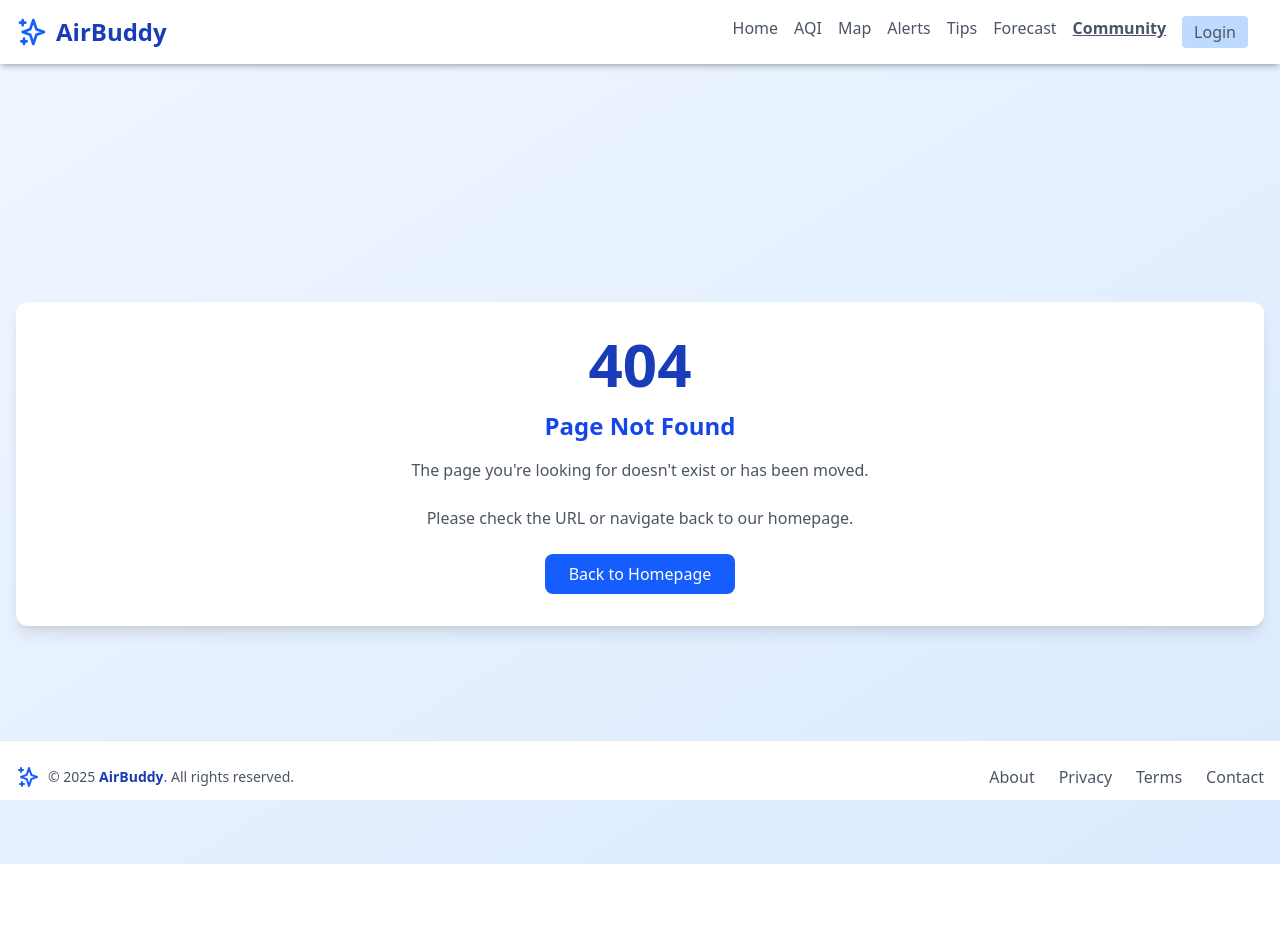
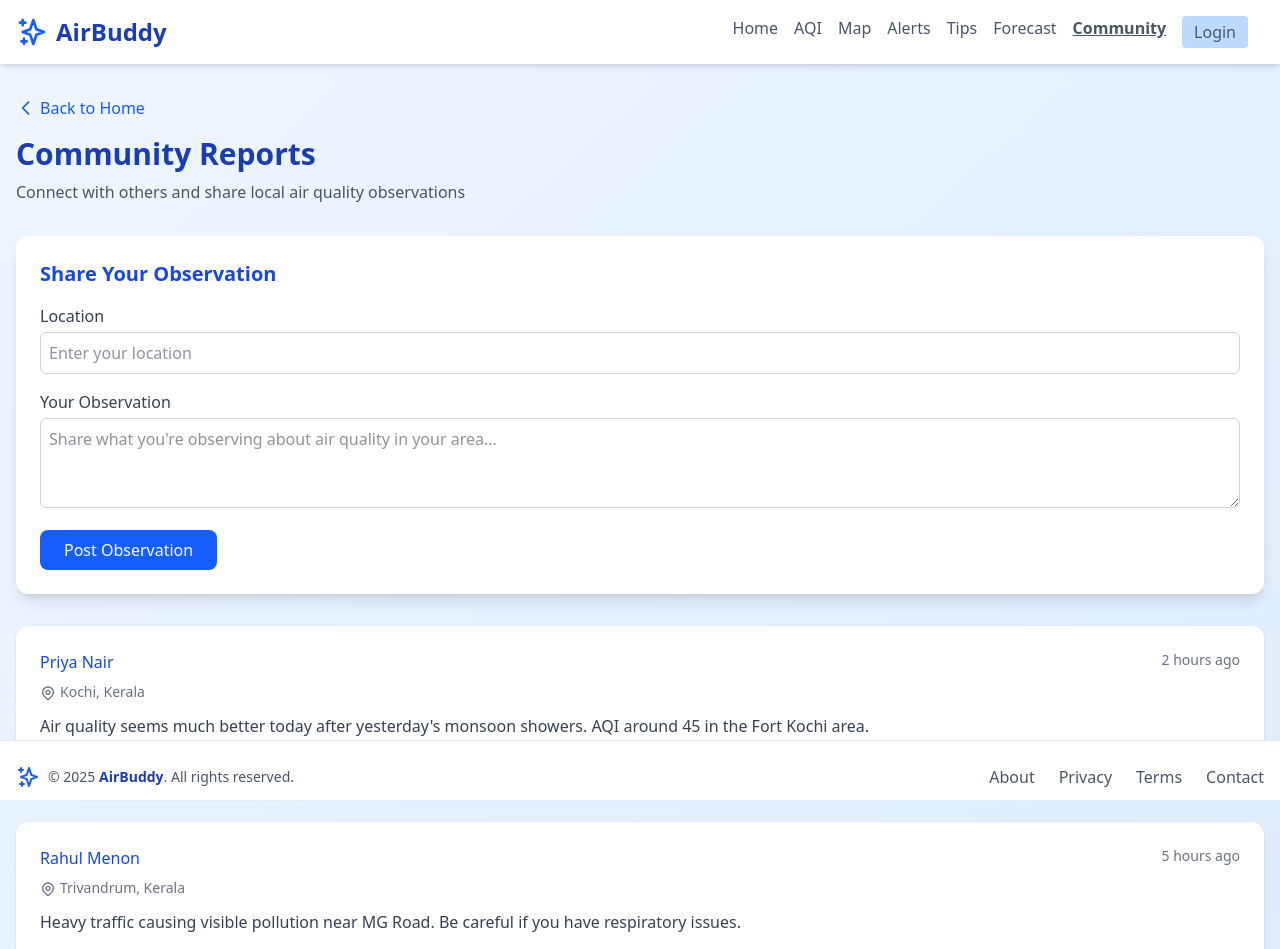
Before and after one commit to Scemworks/gdg-solutions-hackathon, a Next.js app in the folder airbuddy-frontend/: page /community in a window 1280 px wide. Before the commit this address had no page. Shown: the top 949 px of the page. Before the commit the page ends 864 px from the top, so only its background shows below. Built offline with nearby package versions, Linux system fonts and the light colour scheme.

Commit message:
Added community page

```diff
--- /dev/null
+++ b/airbuddy-frontend/src/app/community/page.tsx
@@ -0,0 +1,175 @@
+"use client";
+
+import React, { useState } from 'react';
+import { useRouter } from 'next/navigation';
+
+interface CommunityPost {
+    id: string;
+    author: string;
+    location: string;
+    date: string;
+    content: string;
+    likes: number;
+    comments: number;
+}
+
+export default function CommunityPage() {
+    const router = useRouter();
+    const [newPost, setNewPost] = useState('');
+    const [location, setLocation] = useState('');
+
+    // Mock community posts data
+    const [communityPosts, setCommunityPosts] = useState<CommunityPost[]>([
+        {
+            id: '1',
+            author: 'Priya Nair',
+            location: 'Kochi, Kerala',
+            date: '2 hours ago',
+            content: 'Air quality seems much better today after yesterday\'s monsoon showers. AQI around 45 in the Fort Kochi area.',
+            likes: 12,
+            comments: 3
+        },
+        {
+            id: '2',
+            author: 'Rahul Menon',
+            location: 'Trivandrum, Kerala',
+            date: '5 hours ago',
+            content: 'Heavy traffic causing visible pollution near MG Road. Be careful if you have respiratory issues.',
+            likes: 8,
+            comments: 5
+        },
+        {
+            id: '3',
+            author: 'Anjali Thomas',
+            location: 'Munnar, Kerala',
+            date: '1 day ago',
+            content: 'The air quality in the hills is excellent today! Perfect for outdoor activities. AQI reading of just 25.',
+            likes: 15,
+            comments: 7
+        }
+    ]);
+
+    const handlePostSubmit = (e: React.FormEvent) => {
+        e.preventDefault();
+        if (newPost.trim() === '' || location.trim() === '') return;
+
+        const newCommunityPost: CommunityPost = {
+            id: Date.now().toString(),
+            author: 'You',
+            location: location,
+            date: 'Just now',
+            content: newPost,
+            likes: 0,
+            comments: 0
+        };
+
+        setCommunityPosts([newCommunityPost, ...communityPosts]);
+        setNewPost('');
+        setLocation('');
+    };
+
+    const handleLikePost = (postId: string) => {
+        setCommunityPosts(
+            communityPosts.map(post =>
+                post.id === postId ? { ...post, likes: post.likes + 1 } : post
+            )
+        );
+    };
+
+    return (
+        <div className="min-h-screen bg-gradient-to-br from-blue-50 to-blue-100 dark:from-gray-900 dark:to-blue-950">
+            <div className="container mx-auto px-4 py-8">
+                {/* Header */}
+                <header className="mb-8">
+                    <button
+                        onClick={() => router.push('/')}
+                        className="mb-4 flex items-center text-blue-600 dark:text-blue-400 hover:underline"
+                    >
+                        <svg className="w-5 h-5 mr-1" fill="none" stroke="currentColor" viewBox="0 0 24 24" xmlns="http://www.w3.org/2000/svg">
+                            <path strokeLinecap="round" strokeLinejoin="round" strokeWidth={2} d="M15 19l-7-7 7-7" />
+                        </svg>
+                        Back to Home
+                    </button>
+                    <h1 className="text-3xl font-bold text-blue-800 dark:text-blue-300">Community Reports</h1>
+                    <p className="text-gray-600 dark:text-gray-300 mt-2">
+                        Connect with others and share local air quality observations
+                    </p>
+                </header>
+
+                {/* Post form */}
+                <div className="bg-white dark:bg-gray-800 rounded-xl shadow-lg p-6 mb-8">
+                    <h2 className="text-xl font-semibold text-blue-700 dark:text-blue-300 mb-4">Share Your Observation</h2>
+                    <form onSubmit={handlePostSubmit}>
+                        <div className="mb-4">
+                            <label htmlFor="location" className="block text-gray-700 dark:text-gray-300 mb-1">Location</label>
+                            <input
+                                type="text"
+                                id="location"
+                                value={location}
+                                onChange={(e) => setLocation(e.target.value)}
+                                placeholder="Enter your location"
+                                className="w-full p-2 border border-gray-300 dark:border-gray-600 rounded-md bg-white dark:bg-gray-700 text-gray-800 dark:text-gray-200"
+                                required
+                            />
+                        </div>
+                        <div className="mb-4">
+                            <label htmlFor="post" className="block text-gray-700 dark:text-gray-300 mb-1">Your Observation</label>
+                            <textarea
+                                id="post"
+                                value={newPost}
+                                onChange={(e) => setNewPost(e.target.value)}
+                                rows={3}
+                                placeholder="Share what you're observing about air quality in your area..."
+                                className="w-full p-2 border border-gray-300 dark:border-gray-600 rounded-md bg-white dark:bg-gray-700 text-gray-800 dark:text-gray-200"
+                                required
+                            ></textarea>
+                        </div>
+                        <button
+                            type="submit"
+                            className="bg-blue-600 dark:bg-blue-700 hover:bg-blue-700 dark:hover:bg-blue-800 text-white font-medium py-2 px-6 rounded-lg transition-colors"
+                        >
+                            Post Observation
+                        </button>
+                    </form>
+                </div>
+
+                {/* Community posts */}
+                <div className="space-y-6">
+                    {communityPosts.map(post => (
+                        <div key={post.id} className="bg-white dark:bg-gray-800 rounded-xl shadow p-6">
+                            <div className="flex justify-between mb-2">
+                                <span className="font-medium text-blue-700 dark:text-blue-300">{post.author}</span>
+                                <span className="text-gray-500 dark:text-gray-400 text-sm">{post.date}</span>
+                            </div>
+                            <div className="text-sm text-gray-500 dark:text-gray-400 mb-3">
+                                <svg className="w-4 h-4 inline mr-1" fill="none" stroke="currentColor" viewBox="0 0 24 24" xmlns="http://www.w3.org/2000/svg">
+                                    <path strokeLinecap="round" strokeLinejoin="round" strokeWidth={2} d="M17.657 16.657L13.414 20.9a1.998 1.998 0 01-2.827 0l-4.244-4.243a8 8 0 1111.314 0z" />
+                                    <path strokeLinecap="round" strokeLinejoin="round" strokeWidth={2} d="M15 11a3 3 0 11-6 0 3 3 0 016 0z" />
+                                </svg>
+                                {post.location}
+                            </div>
+                            <p className="text-gray-700 dark:text-gray-300 mb-4">{post.content}</p>
+                            <div className="flex space-x-4 text-sm">
+                                <button
+                                    onClick={() => handleLikePost(post.id)}
+                                    className="flex items-center text-gray-600 dark:text-gray-400 hover:text-blue-600 dark:hover:text-blue-400"
+                                >
+                                    <svg className="w-5 h-5 mr-1" fill="none" stroke="currentColor" viewBox="0 0 24 24" xmlns="http://www.w3.org/2000/svg">
+                                        <path strokeLinecap="round" strokeLinejoin="round" strokeWidth={2} d="M14 10h4.764a2 2 0 011.789 2.894l-3.5 7A2 2 0 0115.263 21h-4.017c-.163 0-.326-.02-.485-.06L7 20m7-10V5a2 2 0 00-2-2h-.095c-.5 0-.905.405-.905.905 0 .714-.211 1.412-.608 2.006L7 11v9m7-10h-2M7 20H5a2 2 0 01-2-2v-6a2 2 0 012-2h2.5" />
+                                    </svg>
+                                    {post.likes}
+                                </button>
+                                <button className="flex items-center text-gray-600 dark:text-gray-400 hover:text-blue-600 dark:hover:text-blue-400">
+                                    <svg className="w-5 h-5 mr-1" fill="none" stroke="currentColor" viewBox="0 0 24 24" xmlns="http://www.w3.org/2000/svg">
+                                        <path strokeLinecap="round" strokeLinejoin="round" strokeWidth={2} d="M8 12h.01M12 12h.01M16 12h.01M21 12c0 4.418-4.03 8-9 8a9.863 9.863 0 01-4.255-.949L3 20l1.395-3.72C3.512 15.042 3 13.574 3 12c0-4.418 4.03-8 9-8s9 3.582 9 8z" />
+                                    </svg>
+                                    {post.comments}
+                                </button>
+                            </div>
+                        </div>
+                    ))}
+                </div>
+            </div>
+        </div>
+    );
+}
```
